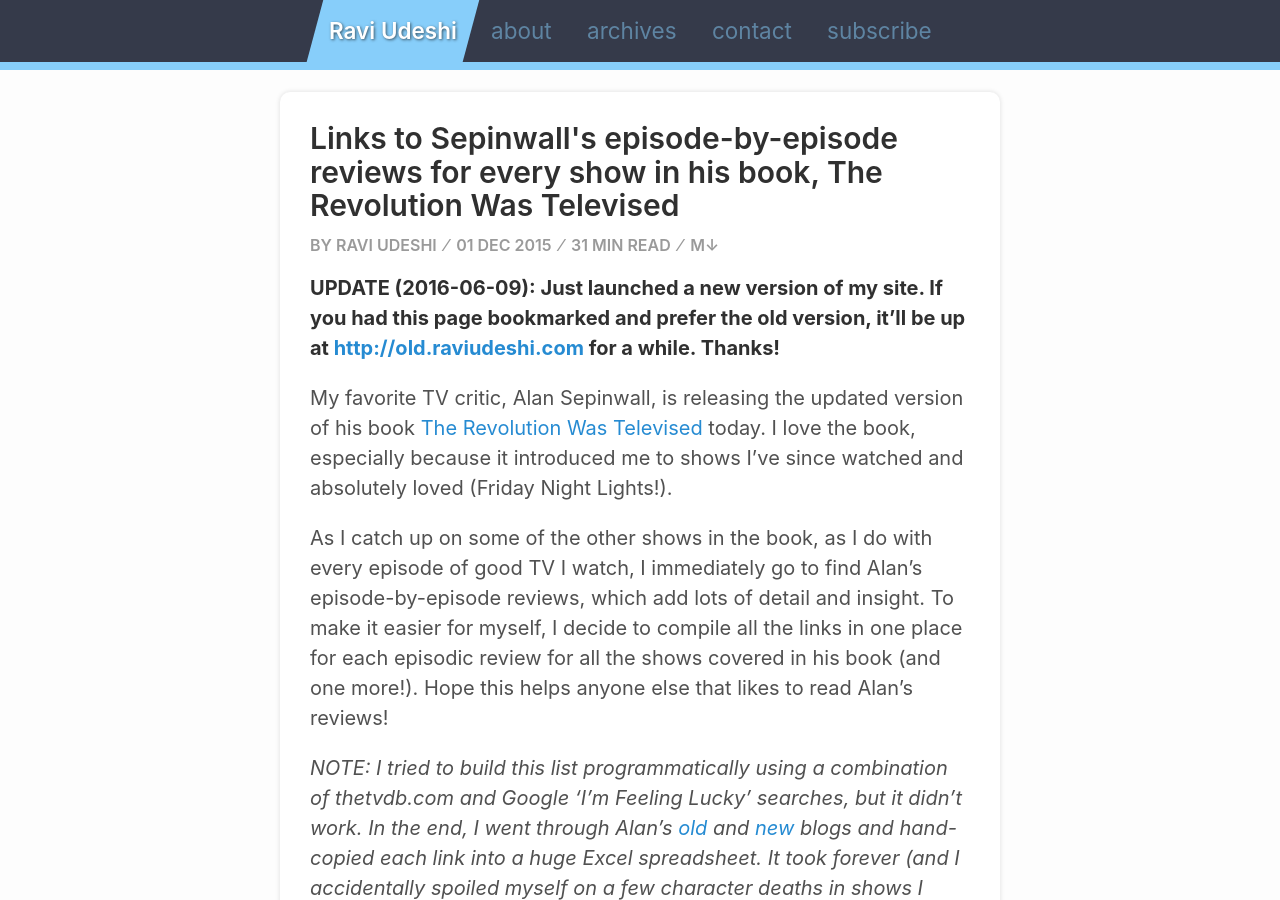
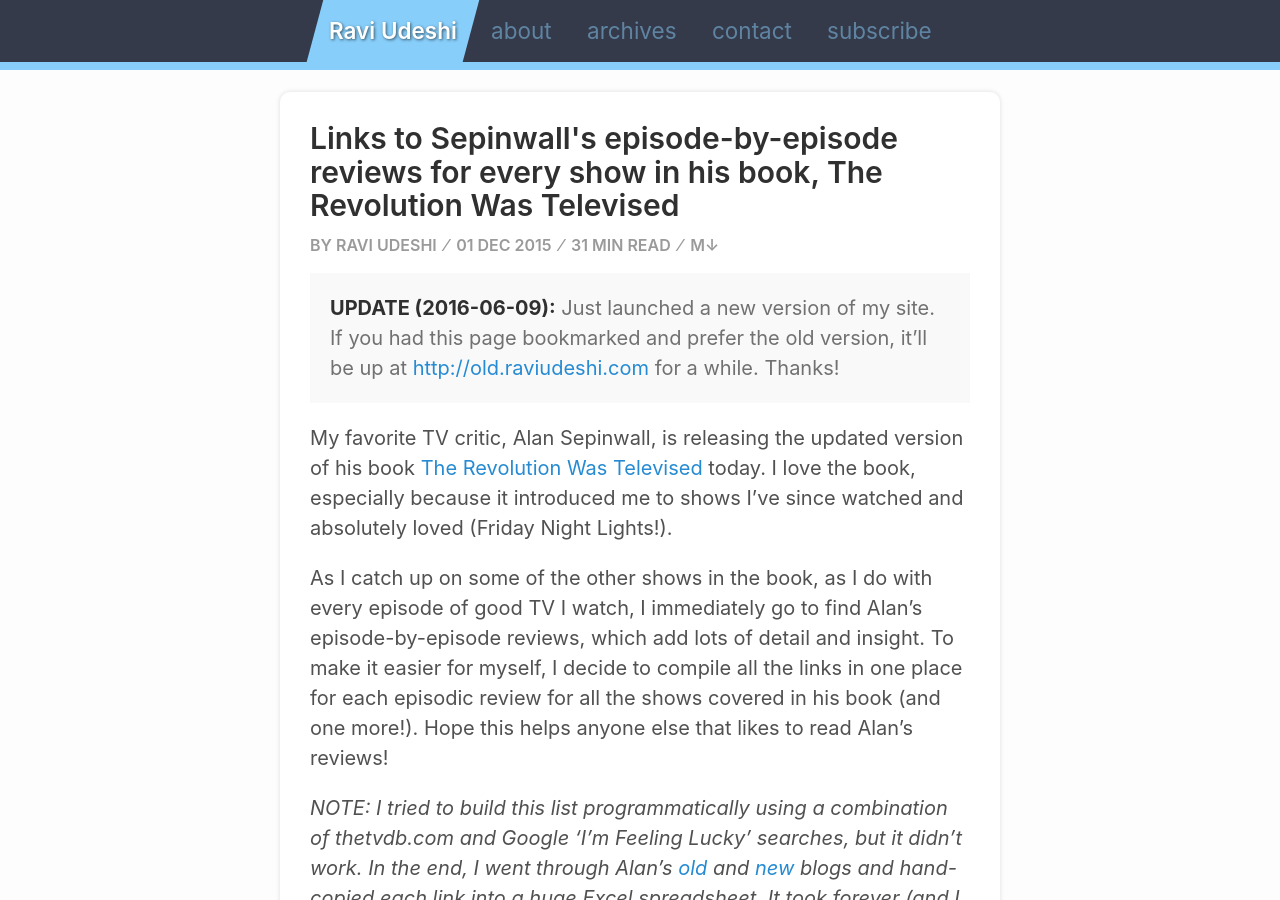
Before and after one commit to rkudeshi/rkudeshi.github.io, a Jekyll site: the page built from _posts/2015-12-01-sepinwall-episode-reviews.md, in a window 1280 px wide and 900 px high. Built offline with Jekyll 4.4.1, drawn with Linux system fonts in a browser that asks for light colours.

Commit message:
Add CSS highlight to update notice

```diff
--- a/_posts/2015-12-01-sepinwall-episode-reviews.md
+++ b/_posts/2015-12-01-sepinwall-episode-reviews.md
@@ -7,7 +7,8 @@
  - /2015/12/01/sepinwall-episode-reviews/
 ---
 
-**UPDATE (2016-06-09): Just launched a new version of my site. If you had this page bookmarked and prefer the old version, it'll be up at [http://old.raviudeshi.com](http://old.raviudeshi.com/2015/12/sepinwall-episode-reviews) for a while. Thanks!**
+**UPDATE (2016-06-09):** Just launched a new version of my site. If you had this page bookmarked and prefer the old version, it'll be up at [http://old.raviudeshi.com](http://old.raviudeshi.com/2015/12/sepinwall-episode-reviews) for a while. Thanks!
+{: .message }
 
 My favorite TV critic, Alan Sepinwall, is releasing the updated version of his book [The Revolution Was Televised](http://amzn.to/1NZFbuo) today. I love the book, especially because it introduced me to shows I’ve since watched and absolutely loved (Friday Night Lights!).
 
```
